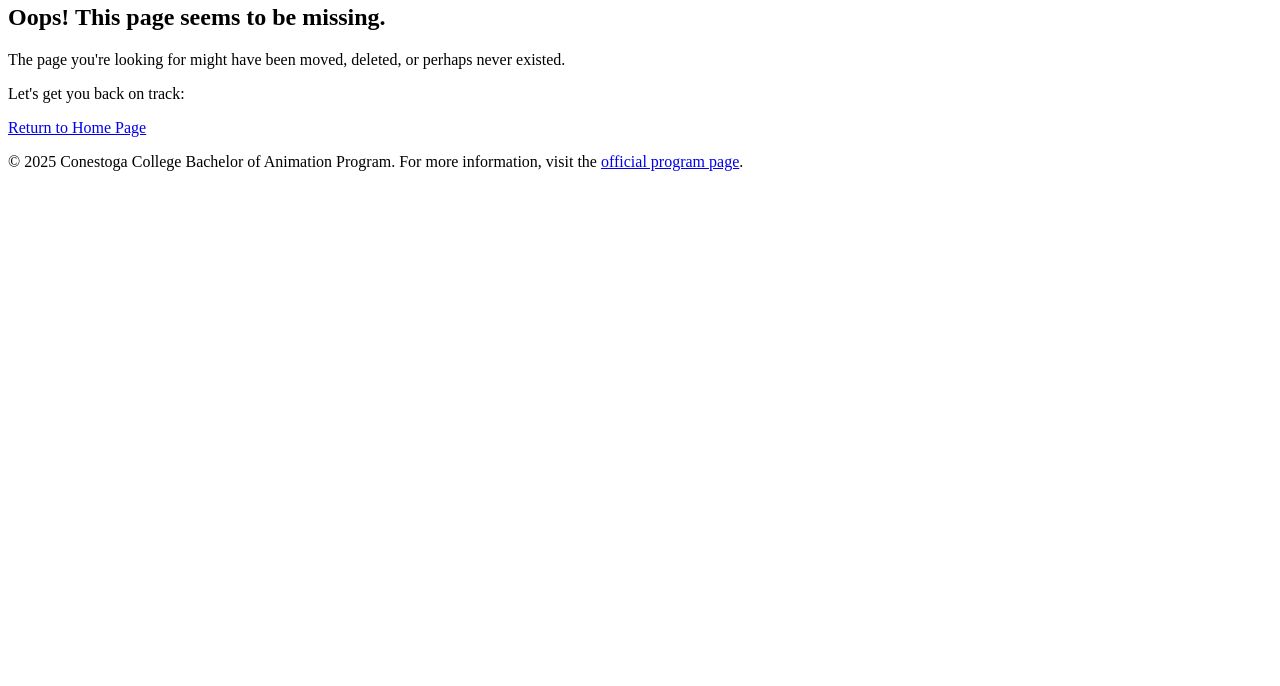
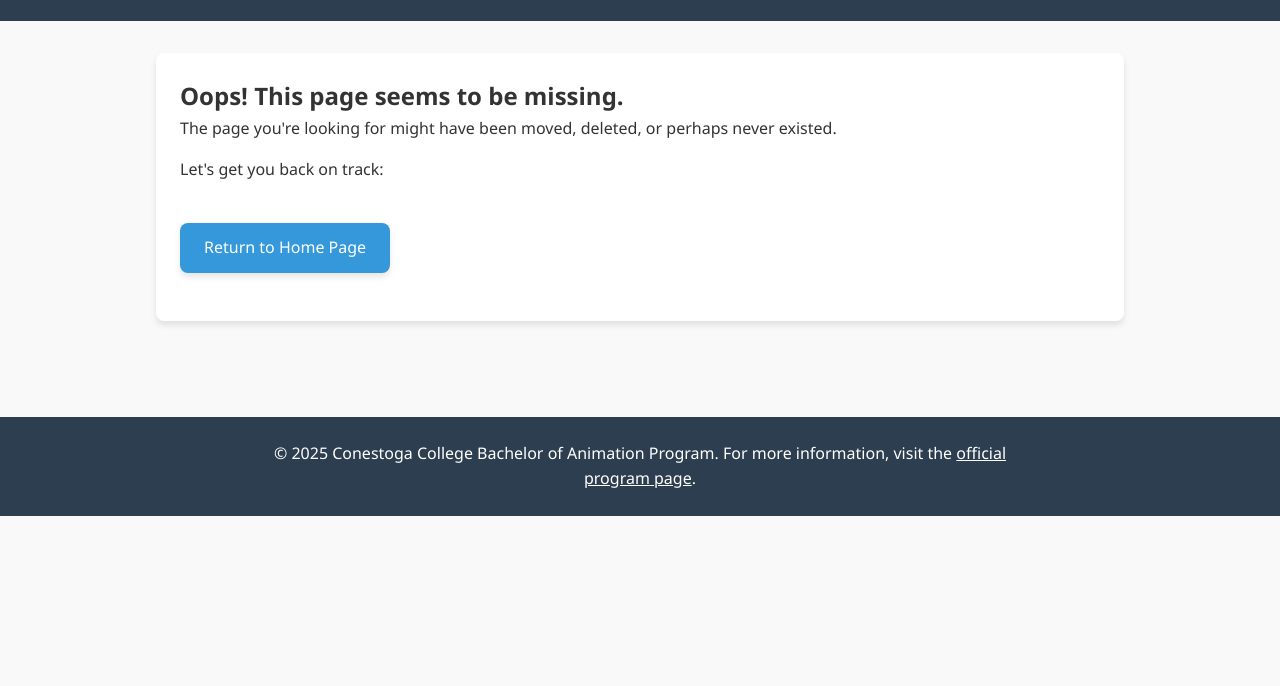
Before and after one commit to dshepstone/Bachelor-of-Animation---Portfolio-Requirements, a plain HTML site: page bachelor-animation-portfolio/404.html in a window 1280 px wide. Shown: the part 114-800 px from the top of the page. Drawn offline with Linux system fonts and the light colour scheme; the site is published under a folder, as on GitHub Pages, so addresses that start at the root find nothing.

Commit message:
index and 404 update

```diff
--- a/bachelor-animation-portfolio/404.html
+++ b/bachelor-animation-portfolio/404.html
@@ -4,7 +4,7 @@
     <meta charset="UTF-8">
     <meta name="viewport" content="width=device-width, initial-scale=1.0">
     <title>Page Not Found - Conestoga College Animation</title>
-    <link rel="stylesheet" href="/css/styles.css">
+    <link rel="stylesheet" href="css/styles.css">
 </head>
 <body>
     <header>
@@ -17,7 +17,7 @@
             <h2>Oops! This page seems to be missing.</h2>
             <p>The page you're looking for might have been moved, deleted, or perhaps never existed.</p>
             <p>Let's get you back on track:</p>
-            <a href="/" class="download-btn">Return to Home Page</a>
+            <a href="index.html" class="download-btn">Return to Home Page</a>
         </section>
     </main>
 
```
Also changed, not shown: bachelor-animation-portfolio/index.html (+1 -1 lines).
